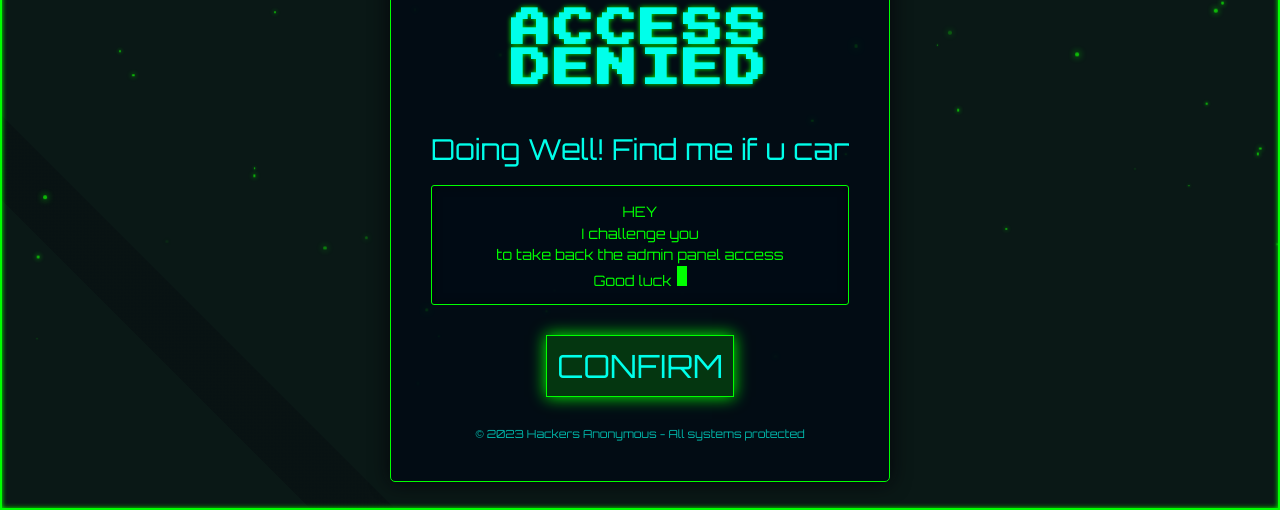
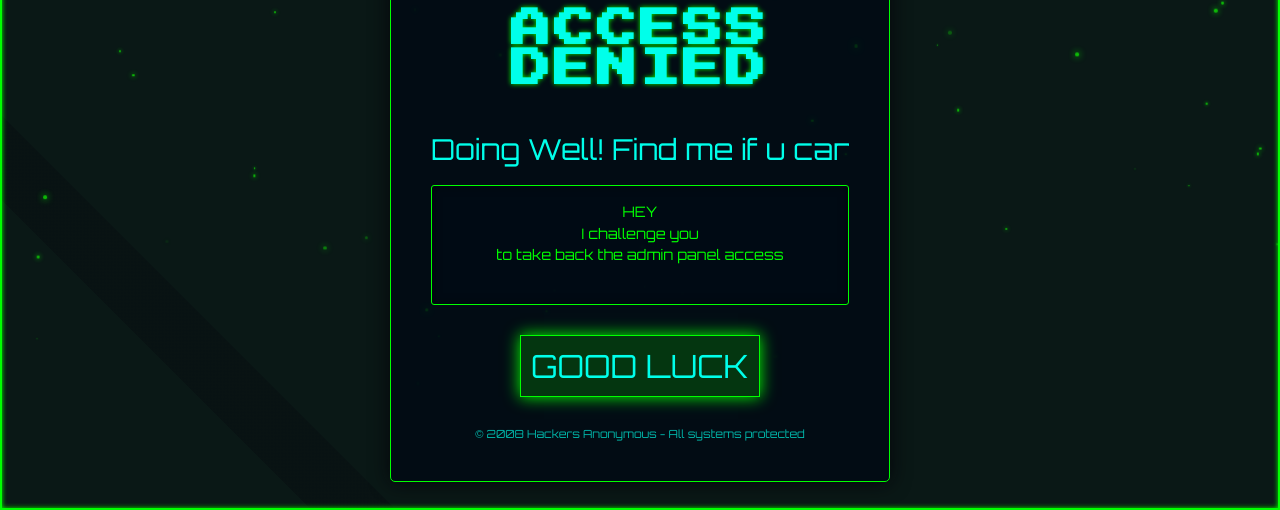
Before and after one commit to deepseek666-gui/vulnweb-defaced, a plain HTML site: page ind.html in a window 1280 px wide. Shown: the part 290-800 px from the top of the page. Drawn offline with Linux system fonts and the light colour scheme.

Commit message:
Update ind.html

```diff
--- a/ind.html
+++ b/ind.html
@@ -329,13 +329,12 @@
                 <span class="terminal-text">HEY</span><br>
                 <span class="terminal-text">I challenge you</span><br>
                 <span class="terminal-text">to take back the admin panel access</span><br>
-                <span class="terminal-text">Good luck</span><span class="cursor"></span>
             </div>
         </div>
 
-        <div class="access-key">CONFIRM</div>
+        <div class="access-key">GOOD LUCK</div>
 
-        <div class="footer">© 2023 Hackers Anonymous - All systems protected</div>
+        <div class="footer">© 2008 Hackers Anonymous - All systems protected</div>
     </div>
 
     <!-- JavaScript for background particles -->
```
